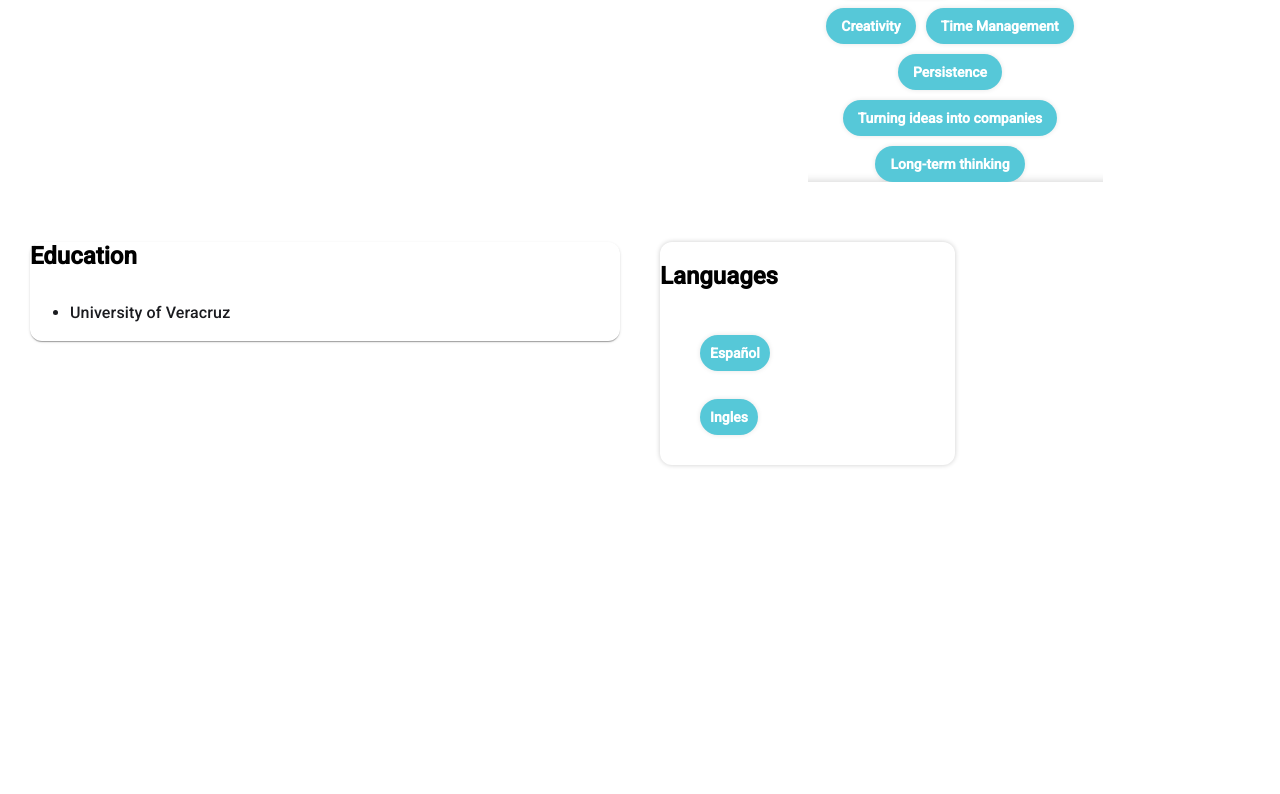
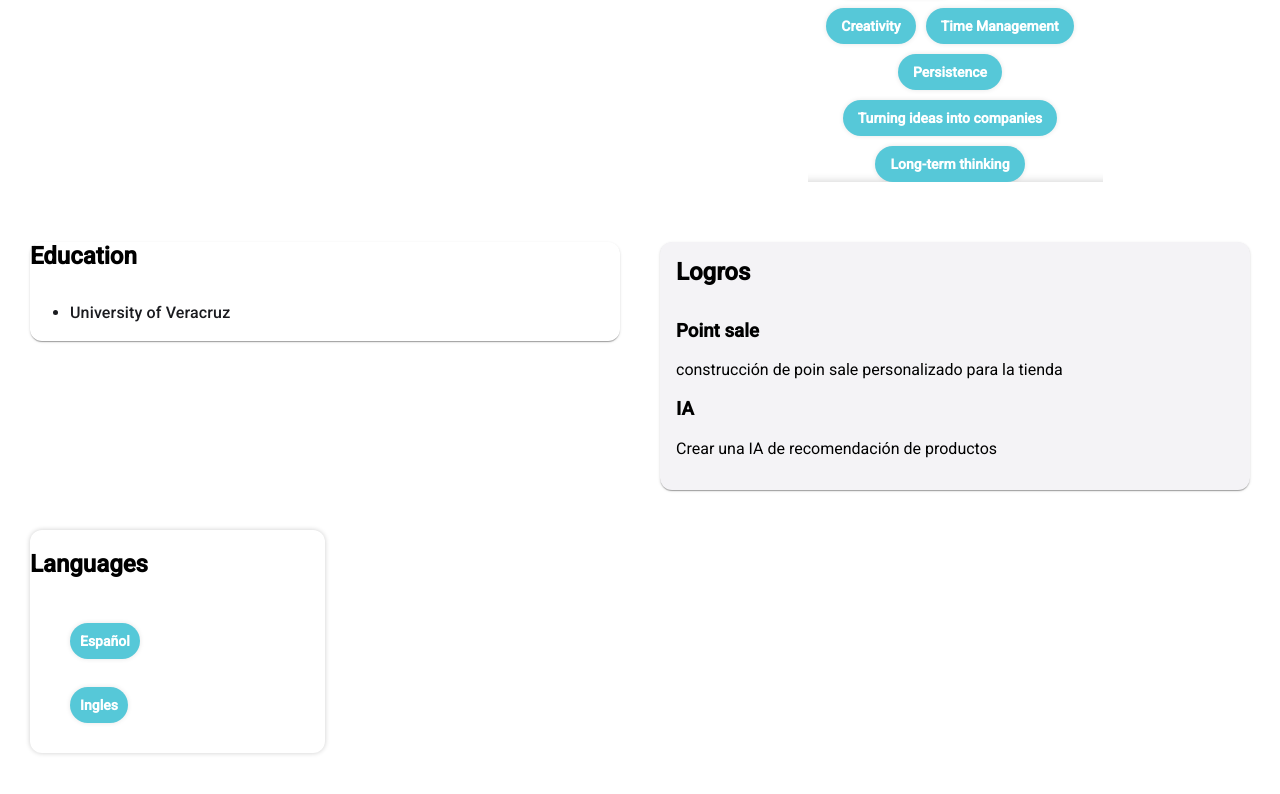
Before and after one commit to cuboalcub/cuboalcub.github.io, an Angular app: page / in a window 1280 px wide. Shown: the part 532-1326 px from the top of the page. Before the commit the page ends 1047 px from the top, so only its background shows below. Built offline with nearby package versions, Linux system fonts and the light colour scheme.

Commit message:
feat: :art: logros

```diff
--- a/src/app/app.component.html
+++ b/src/app/app.component.html
@@ -13,7 +13,11 @@
     <app-education></app-education>
   </td>
   <td>
-      <app-languages></app-languages>
+    <app-logors></app-logors>
   </td>
 </tr>
+<tr>
+  <td><app-languages></app-languages></td>
+  <td></td>
+</tr>
 </table>
--- a/src/app/app.component.ts
+++ b/src/app/app.component.ts
@@ -5,10 +5,11 @@ import { WorkExperienceComponent } from './work-experience/work-experience.compo
 import { SkillsComponent } from './skills/skills.component';
 import { EducationComponent } from './education/education.component';
 import { LanguagesComponent } from './languages/languages.component';
+import { LogorsComponent } from './logors/logors.component';
 @Component({
   selector: 'app-root',
   standalone: true,
-  imports: [RouterOutlet, HeaderComponent, WorkExperienceComponent, SkillsComponent, EducationComponent,LanguagesComponent],
+  imports: [RouterOutlet, HeaderComponent, WorkExperienceComponent, SkillsComponent, EducationComponent,LanguagesComponent,LogorsComponent],
 
   templateUrl: './app.component.html',
   styleUrl: './app.component.css'
--- /dev/null
+++ b/src/app/logors/logors.component.css
@@ -0,0 +1,5 @@
+mat-card-title {
+    font-size: 24px;
+    margin-bottom: 15px;
+    font-weight: bold;
+}
--- /dev/null
+++ b/src/app/logors/logors.component.html
@@ -0,0 +1,11 @@
+<mat-card class="logros">
+    <mat-card-header>
+        <mat-card-title>Logros</mat-card-title>
+    </mat-card-header>
+    <mat-card-content>
+        <div *ngFor="let logro of logros">
+            <h3>{{logro.title}}</h3>
+            <p>{{logro.description}}</p>
+        </div>
+    </mat-card-content>
+</mat-card>
--- /dev/null
+++ b/src/app/logors/logors.component.ts
@@ -0,0 +1,26 @@
+import { Component } from '@angular/core';
+import { MatCardModule } from '@angular/material/card';
+import { MatIconModule } from '@angular/material/icon';
+import { CommonModule } from '@angular/common';
+@Component({
+  selector: 'app-logors',
+  standalone: true,
+  imports: [MatCardModule,MatIconModule,CommonModule],
+  templateUrl: './logors.component.html',
+  styleUrl: './logors.component.css'
+})
+export class LogorsComponent {
+
+  constructor() { }
+
+  logros = [
+    {
+      title: 'Point sale',
+      description: 'construcción de poin sale personalizado para la tienda'
+    },
+    {
+      title: 'IA',
+      description: 'Crear una IA de recomendación de productos'
+    }
+  ]
+}
```
Also changed, not shown: 1 other file (tests, documents, lock files or other folders).
